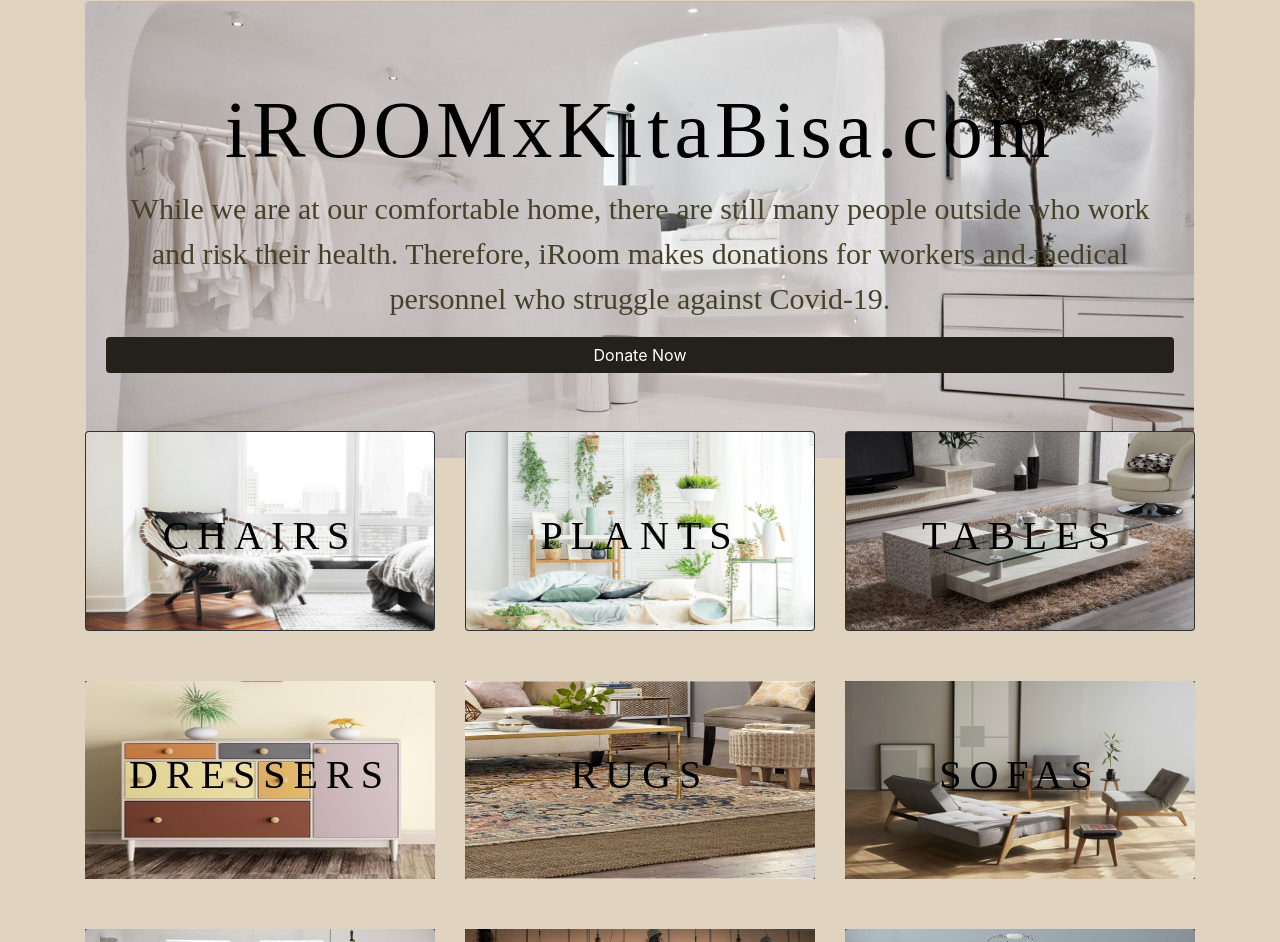
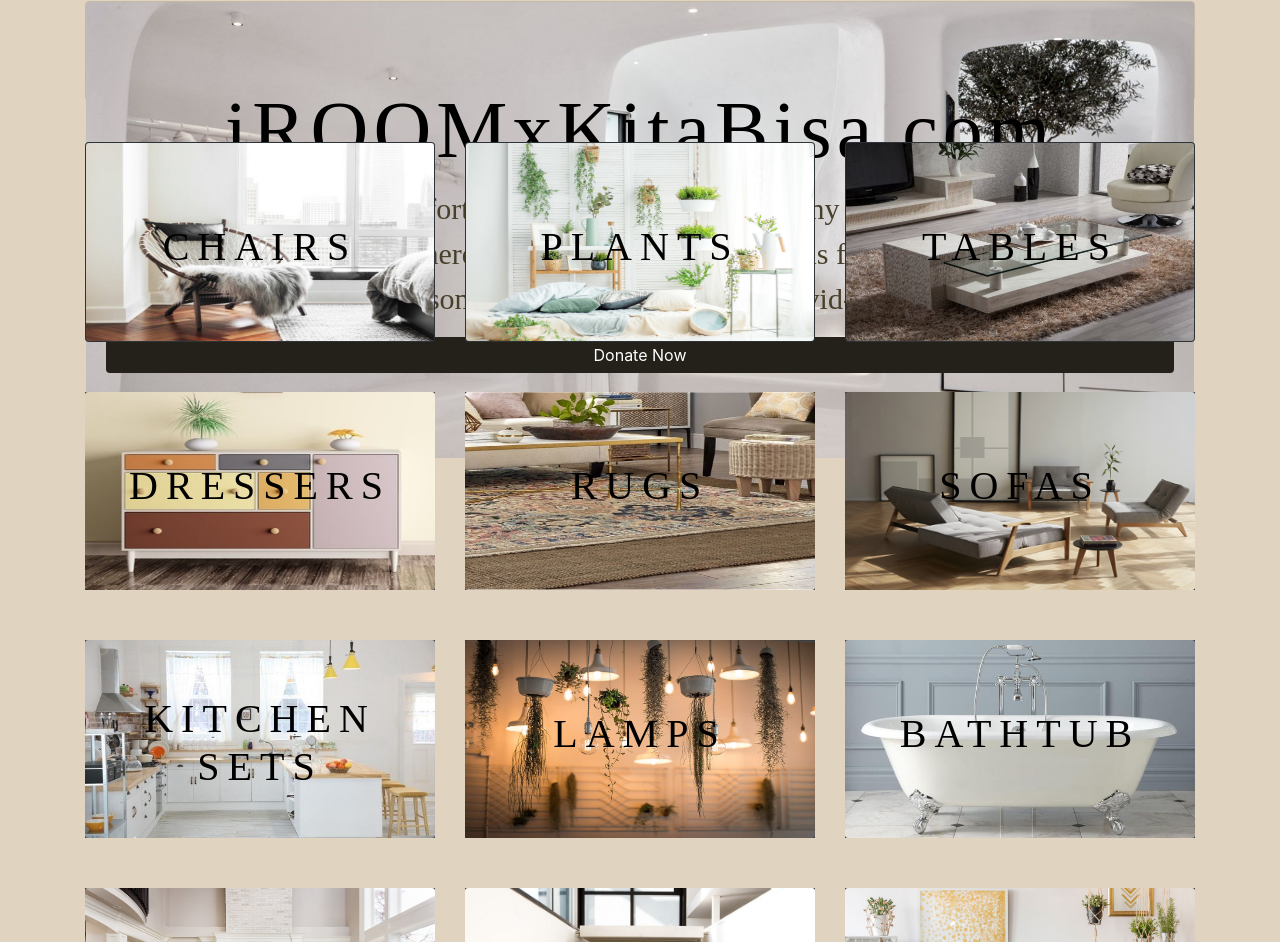
Before and after one commit to carmeliiine/iRoom.github.io, a plain HTML site: page index.html in a window 1280 px wide. Shown: the part 1292-2234 px from the top of the page. Drawn offline with nearby package versions, Linux system fonts and the light colour scheme.

Commit message:
Update style.css

```diff
--- a/style.css
+++ b/style.css
@@ -65,7 +65,7 @@ body {
 	margin-top: 50px;
 }
 .col-md-4 .card {
-	margin-top: 330px;
+	margin-top: 41px;
 }
 .col-md-4 .card-1 {
 	margin-top: 50px;
```
